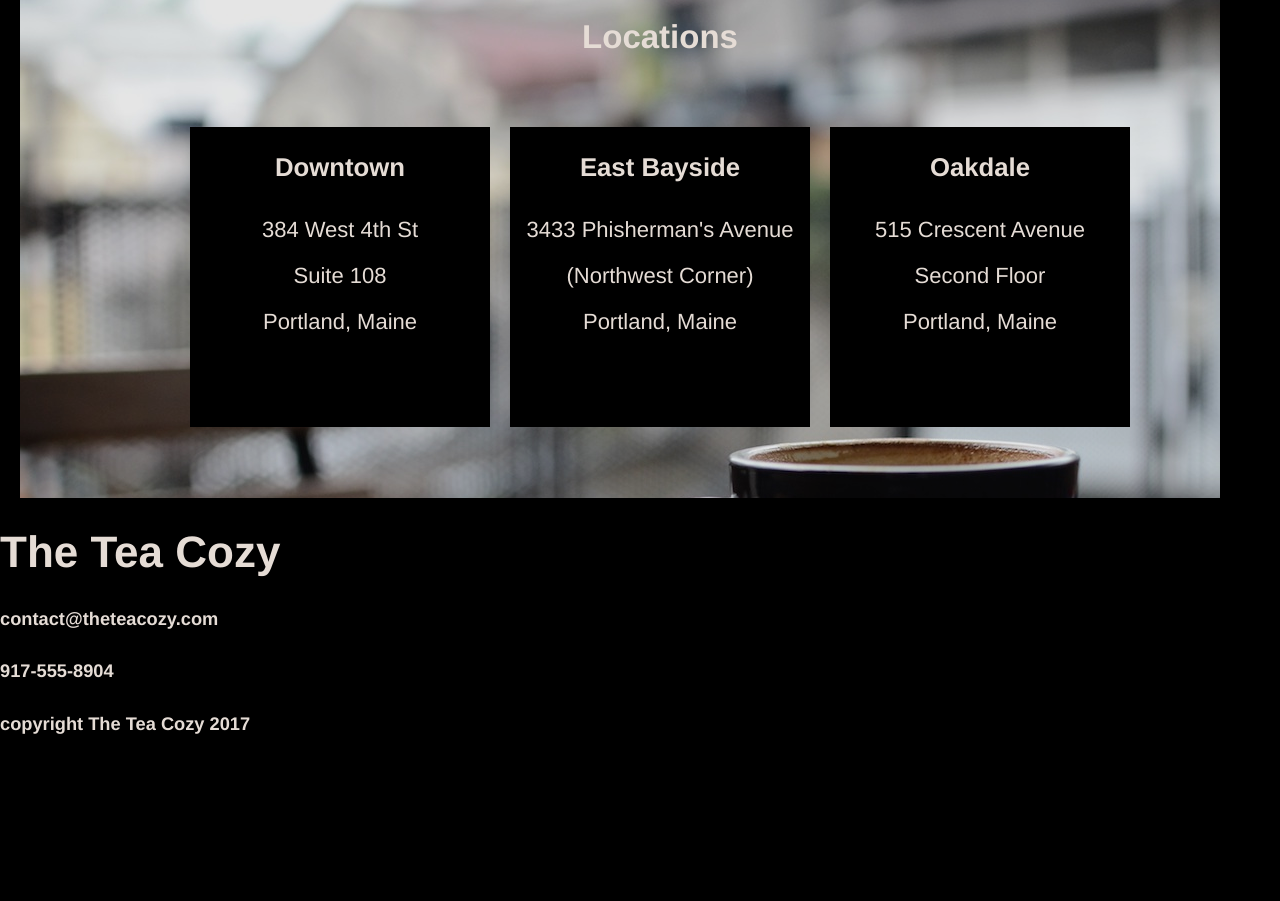
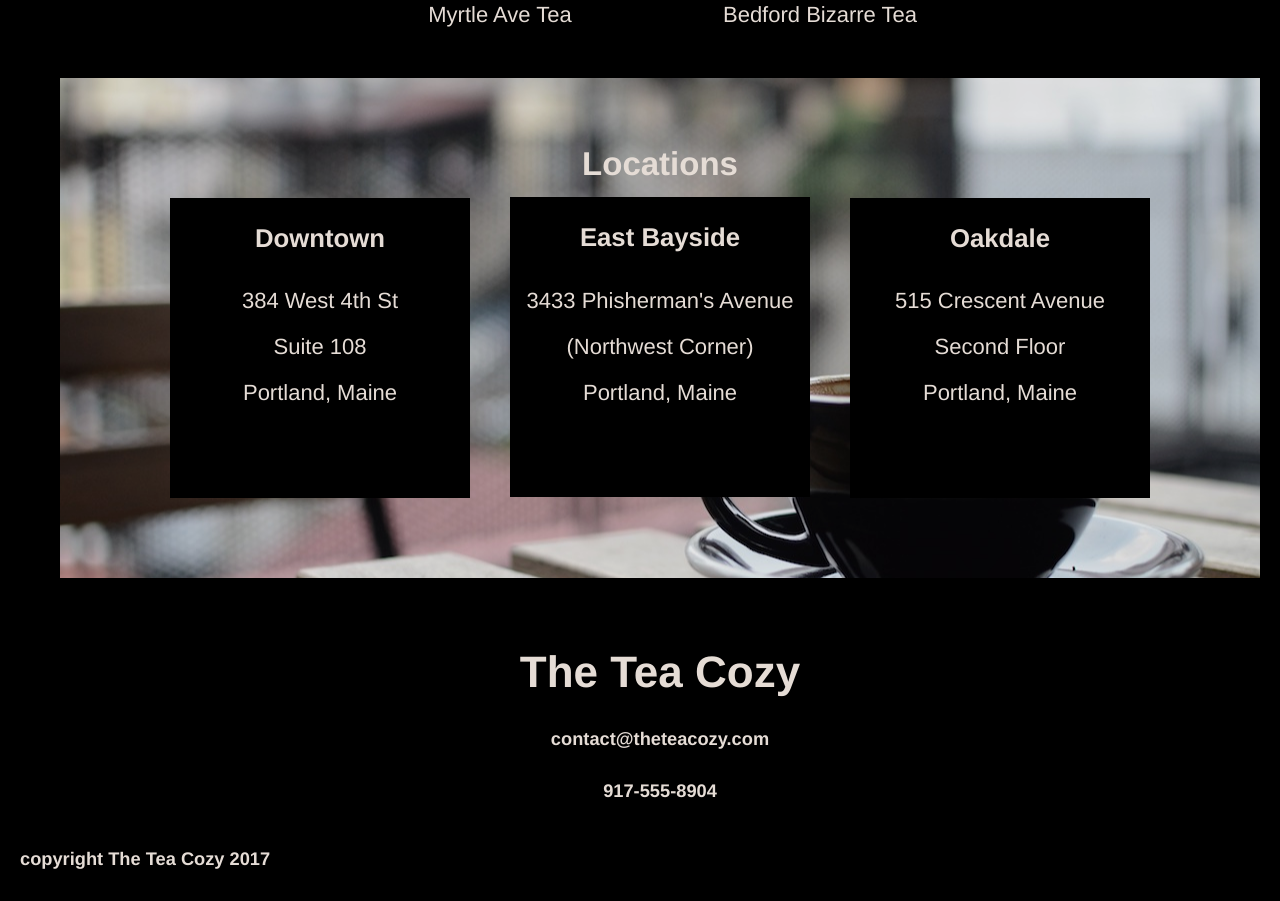
Before and after one commit to olinelson/teacosy, a plain HTML site: page index.html in a window 1280 px wide. Shown: the part 1400-2301 px from the top of the page. Before the commit the page ends 2165 px from the top, so only its background shows below. Drawn offline with Linux system fonts and the light colour scheme.

Commit message:
finished positioning and flex box stuff...

```diff
--- a/index.html
+++ b/index.html
@@ -89,7 +89,8 @@
 <div class="container3">
       <div class="locations">
 
-        <h2>Locations</h2>
+
+
 
         <div id="downtown">
           <h3>Downtown</h3>
@@ -98,12 +99,19 @@
           <p>Portland, Maine</p>
         </div>
 
+
+        <div class="eastbaysidecont">
+
+          <h2>Locations</h2>
+
         <div id="eastbayside">
           <h3>East Bayside</h3>
           <p>3433 Phisherman's Avenue</p>
           <p>(Northwest Corner)</p>
           <p>Portland, Maine</p>
         </div>
+
+      </div>
 
         <div id="oakdale">
           <h3>Oakdale</h3>
@@ -117,6 +125,8 @@
 
   </div>
 
+  <div class="container4">
+
       <div class="bottomlogo">
         <h1>The Tea Cozy</h1>
         <h5>contact@theteacozy.com</h5>
@@ -124,10 +134,10 @@
 
       </div>
 
-      <div class="Copyright">
+      <div class="copyright">
         <h5>copyright The Tea Cozy 2017</h5>
       </div>
-
+</div>
 
 
 
--- a/resources/css/style.css
+++ b/resources/css/style.css
@@ -39,7 +39,7 @@ body{
   display: flex;
   justify-content: space-between;
   opacity: 0.9;
-  width: 25%;
+  width: 400px;
 
   padding-right: 10px;
   padding-top: 15px;
@@ -51,7 +51,8 @@ body{
 }
 
 #menubar a{
-
+margin: 0 10px;
+flex-wrap: no-wrap;
 }
 
 .mainpage{
@@ -90,6 +91,7 @@ body{
   opacity: 0.9;
   padding: 10px;
   margin: 0;
+  flex-shrink: 1;
 
 }
 
@@ -121,7 +123,7 @@ margin: 0;
   display: flex;
   align-content: center;
   justify-content: center;
-  margin: 0 20px;
+  margin: 40px 20px;
 }
 
 
@@ -149,8 +151,9 @@ margin: 0;
   width: 100%;
   display: flex;
   align-content: center;
-  justify-content: center;
-  margin: 0 20px;
+  margin: 40px 20px;
+
+
 }
 
 .locations{
@@ -158,10 +161,11 @@ margin: 0;
   width: 100%;
   background-image: url(../images/img-locations-background.jpg);
   background-repeat: no-repeat;
+  background-position: center;
   display: flex;
   flex-direction: row;
   flex-wrap: wrap;
-  align-items: flex-start;
+  align-items: center;
   justify-content: center;
 
 
@@ -174,16 +178,50 @@ margin: 0;
   height: 300px;
   background-color: black;
   text-align: center;
-  margin: 0 10px;
+  margin: 0 20px ;
+
 
 
 
 }
 
-.locations h2{
-  width: 80%;
-  text-align: center;
-  margin: 0;
-  padding: 20px 0 0 0;
+#eastbayside{
+  margin-bottom: ;
+  margin-top: ;
+}
+
+.eastbaysidecont{
+  display: flex;
+  flex-direction: column;
+  padding-top: 40px ;
+  justify-content: flex-start;
+  height: 100%;
 
 }
+
+.eastbaysidecont h2{
+  text-align: center;
+  padding-bottom: 0;
+  margin-bottom: 14px;
+}
+
+.container4{
+  display: flex;
+  margin: 0 20px;
+  width: 100%;
+  align-items: center;
+  justify-content: center;
+  flex-direction: column;
+}
+.bottomlogo{
+  width: 100%;
+  text-align: center;
+  height: 200px;
+
+}
+
+.copyright{
+  width: 100%;
+  text-align: left;
+  margin: 0 20px;
+}
```
